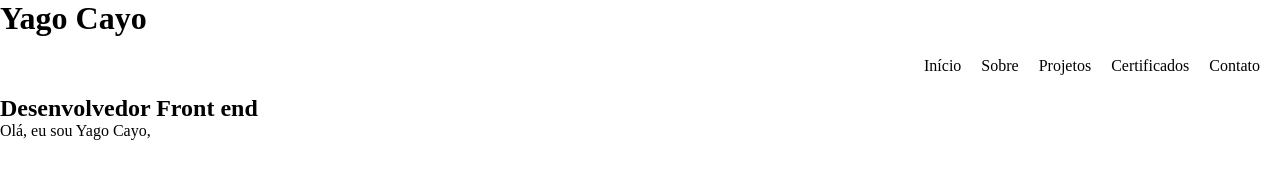
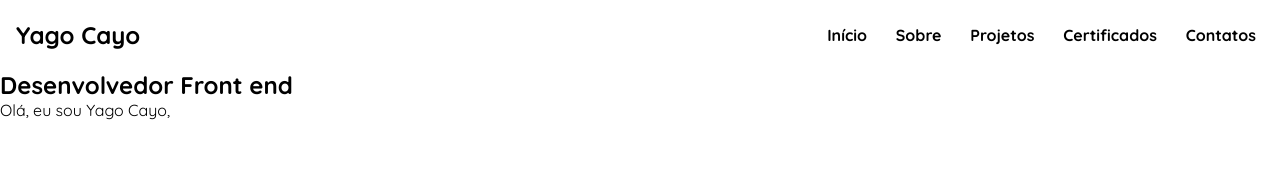
Before and after one commit to Yagocayo/portfolio, a plain HTML site: page html/index.html in a window 1280 px wide. Drawn offline with Linux system fonts and the light colour scheme.

Commit message:
trabalhando no projeto

```diff
--- a/html/index.html
+++ b/html/index.html
@@ -7,15 +7,16 @@
     <title>Portfólio</title>
 </head>
 <body>
-    <header>
-        <h1 class="nome">Yago Cayo</h1>
-        <nav>
-            <ul>
-                <li><a href="#inicio"></a>Início</li>
-                <li><a href="#sobre"></a>Sobre</li>
-                <li><a href="#projetos"></a>Projetos</li>
-                <li><a href="#certificados"></a>Certificados</li>
-                <li><a href="#contatos"></a>Contato</li>
+    <header id="header">
+        <a id="nome" href="#">Yago Cayo</a>
+        <nav id="nav">
+            <button id="mobile">Menu</button>
+            <ul id="menu">
+                <li><a href="#inicio">Início</a></li>
+                <li><a href="#sobre">Sobre</a></li>
+                <li><a href="#projetos">Projetos</a></li>
+                <li><a href="#certificados">Certificados</a></li>
+                <li><a href="#contatos">Contatos</a></li>
             </ul>
         </nav>
     </header>
--- a/styles/style.css
+++ b/styles/style.css
@@ -1,20 +1,58 @@
 @charset 'UTF-8';
+
+@import url('https://fonts.googleapis.com/css2?family=Poppins:wght@100;300;400;500;600;700;800;900&display=swap');
+
+/* font-family: 'Poppins', sans-serif; */
+
+@import url('https://fonts.googleapis.com/css2?family=Poppins:wght@100;300;400;500;600;700;800;900&family=Quicksand:wght@300;400;500;600;700&display=swap');
+
+/*font-family: 'Quicksand', sans-serif;*/
+
 * {
     padding: 0px;
     margin: 0px;
-    box-sizing: border-box;
-    list-style: none;
+    font-family: 'Quicksand', sans-serif;
+}
+a {
+    color: black;
     text-decoration: none;
 
 }
-nav  {
+a:hover{
+    color: #0800ff;
+}
+
+#nome {
+    font-size: 1.5rem;
+    font-weight: bold;
+}
+#header {
+    box-sizing: border-box;
+    height: 70px;
+    padding: 1rem;
     display: flex;
-    gap: 20px;
-    justify-content: end;
-    margin: 20px;
+    align-items: center;
+    justify-content: space-between;
+}
+#menu {
+    display: flex;
+    list-style: none;
+    gap: 0.8rem;
+    font-weight: bold;
 
 }
-ul {
-    display: flex;
-    gap: 20px;
+#menu a {
+    display: block;
+    padding: .5rem;
 }
+#mobile {
+    display: none;
+}
+@media (max-width: 600px){
+    #mobile {
+        display: block;
+    }
+    #menu {
+        display: none;
+    }
+}
```
